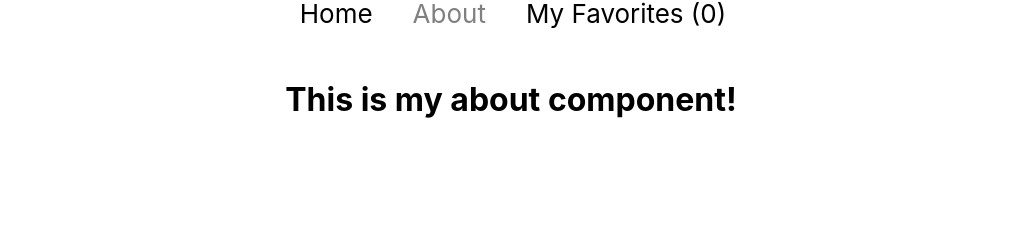
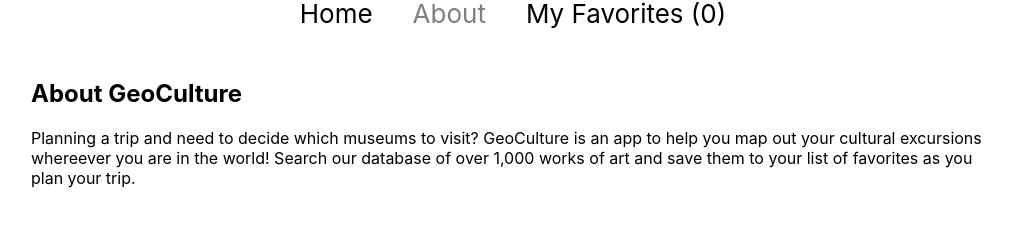
Before and after one commit to egreen724/geoculture_react, a React app in the folder client/: page /about in a window 1280 px wide. Shown: the part 308-534 px from the top of the page, without its empty margins (129-1141 px from the left). Built offline with nearby package versions, Linux system fonts and the light colour scheme.

Commit message:
adds filter city and remove filter button

```diff
--- a/client/src/App.css
+++ b/client/src/App.css
@@ -17,6 +17,12 @@
 
 .App-link {
   color: #09d3ac;
+}
+
+.about {
+  margin: auto;
+  width: 75%;
+  text-align: left;
 }
 
 input {
@@ -147,3 +153,14 @@ input {
   border-left: 1px solid #CCCCCC;
   border-radius: 15px;
 }
+
+.filter {
+  font: bold 11px Arial;
+  width: 100px;
+  text-decoration: none;
+  background-color: #EEEEEE;
+  color: #333333;
+  padding: 2px 6px 2px 6px;
+  border: 1px solid #CCCCCC;
+  border-radius: 5px;
+}
--- a/client/src/App.js
+++ b/client/src/App.js
@@ -4,7 +4,7 @@ import HeadingContainer from './containers/HeadingContainer'
 import ArtworkContainer from './containers/ArtworkContainer'
 import { BrowserRouter as Router, Route } from 'react-router-dom';
 import About from './components/about.js'
-import MyList from './components/mylist.js'
+import MyList from './containers/mylistContainer.js'
 import artDetail from './components/artDetail.js'
 
 
--- a/client/src/actions/artActions.js
+++ b/client/src/actions/artActions.js
@@ -14,6 +14,10 @@ export const fetchArtworks = () => {
 
 export const setFilterCity = (selectedCity) => {
   return {type: 'SET_FILTER_CITY', selectedCity: selectedCity}
+}
+
+export const clearFilterCity = () => {
+  return {type: 'CLEAR_FILTER_CITY', selectedCity: ""}
 }
 
 export const addToFavorites = (artwork) => {
--- a/client/src/components/about.js
+++ b/client/src/components/about.js
@@ -2,8 +2,9 @@ import React from 'react'
 
 const About = () => {
   return (
-    <div>
-      <h1>This is my about component!</h1>
+    <div className="about">
+      <h2>About GeoCulture</h2>
+      <p>Planning a trip and need to decide which museums to visit? GeoCulture is an app to help you map out your cultural excursions whereever you are in the world! Search our database of over 1,000 works of art and save them to your list of favorites as you plan your trip.</p>
     </div>
   );
 };
--- a/client/src/components/artworks.js
+++ b/client/src/components/artworks.js
@@ -1,7 +1,7 @@
 import React, { Component } from 'react'
 import ArtCard from "./artCard.js"
 import { connect } from 'react-redux'
-import {fetchArtworks, addToFavorites, removeFromFavorites } from "../actions/artActions.js"
+import {fetchArtworks, clearFilterCity, addToFavorites, removeFromFavorites } from "../actions/artActions.js"
 
 // import artworkService from "./services/ArtworkService.js"
 
@@ -17,7 +17,6 @@ class Artworks extends Component {
       filteredArray = this.props.artworks
     }
 
-
     if (filteredArray !== []) {
        return filteredArray.map((work) => {
           return <ArtCard work={work}  />
@@ -27,11 +26,20 @@ class Artworks extends Component {
 
   }
 
+  showCityFilter = () => {
+    if (this.props.filterCity !== "") {
+      return <div className="filter">
+        <button onClick={() => this.props.clearFilterCity()}>X</button>
+        {this.props.filterCity}
+      </div>
+    }
+  }
+
   render() {
     return (
       <div>
+        {this.showCityFilter()}
         {this.renderArtworks()}
-
       </div>
     )
   }
@@ -53,6 +61,7 @@ const mapStateToProps = state => {
 
 const mapDispatchToProps = dispatch => ({
   fetchArtworks: () => dispatch(fetchArtworks()),
+  clearFilterCity: () => dispatch(clearFilterCity())
   // addToFavorites: artwork => dispatch(addToFavorites(artwork)),
   // removeFromFavorites: artwork => dispatch(removeFromFavorites(artwork))
 })
--- a/client/src/components/autocomplete.js
+++ b/client/src/components/autocomplete.js
@@ -125,10 +125,7 @@ class Autocomplete extends Component {
 
               // Flag the active suggestion with a class
               if (index === activeSuggestion) {
-
                 className = "suggestion-active";
-
-
               }
 
               return (
--- a/client/src/components/mylist.js
+++ b/client/src/containers/mylistContainer.js
@@ -1,5 +1,5 @@
 import React, { Component } from 'react';
-import ArtCard from "./artCard.js"
+import ArtCard from "../components/artCard.js"
 import { connect } from 'react-redux'
 
 
--- a/client/src/reducers/artreducer.js
+++ b/client/src/reducers/artreducer.js
@@ -14,6 +14,12 @@ export default function manageArt(state = {
         return {
           ...state,
           selectedCity: action.selectedCity
+        }
+
+      case "CLEAR_FILTER_CITY":
+        return {
+          ...state,
+          selectedCity: ""
         }
 
       case "ADD_TO_FAVORITES_SUCCESS":
```
